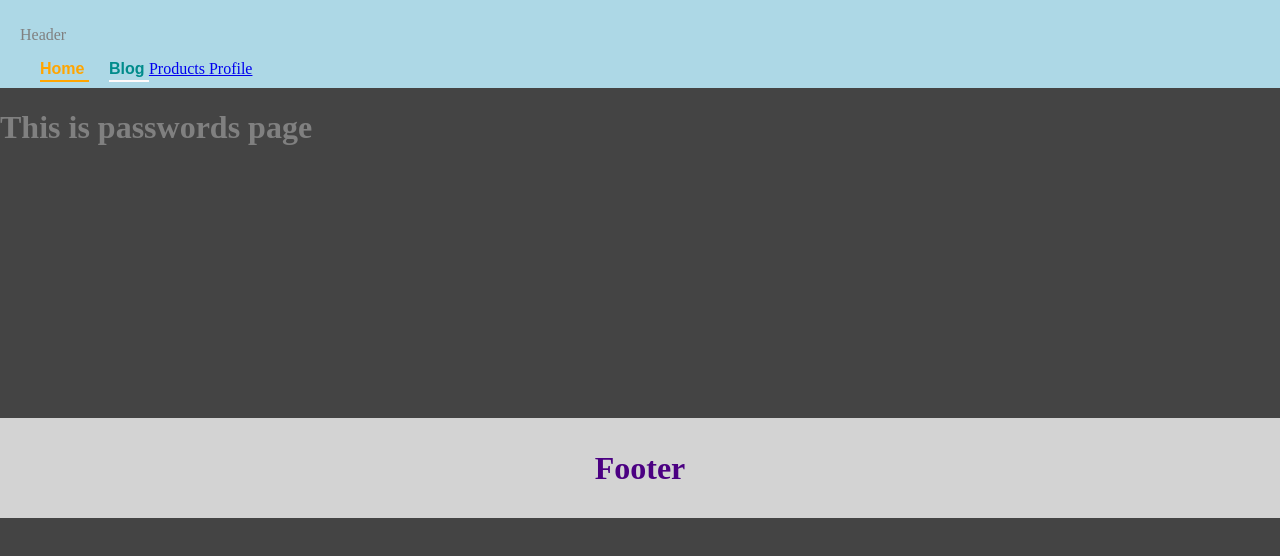
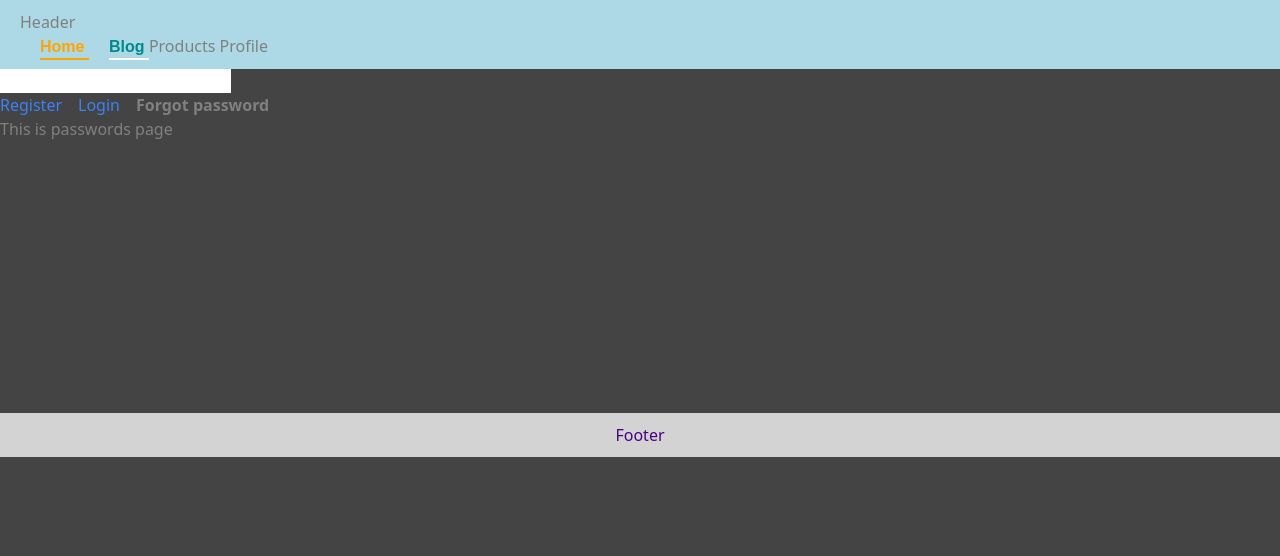
Before and after one commit to AbrorBoqiyev/mynextProject, a Next.js app: page /forgot-password in a window 1280 px wide. Shown: the top 556 px of the page. Built offline with nearby package versions, Linux system fonts and the light colour scheme.

Commit message:
creating template page

```diff
--- /dev/null
+++ b/src/app/(auth)/template.tsx
@@ -0,0 +1,39 @@
+"use client";
+import Link from "next/link";
+import { useState } from "react"
+import { usePathname } from "next/navigation";
+import "./styles.css";
+
+
+
+const navlinks = [
+    { name: "Register", href: "/register" },
+    { name: "Login", href: "/login" },
+    { name: "Forgot password", href: "/forgot-password" },
+];
+
+export default function AuthLayout({ children, }: { children: React.ReactNode; }) {
+    const pathname = usePathname();
+    const [input, setInput] = useState("");
+
+
+    return (
+        <div>
+            <div>
+                <input value={input} onChange={(e) => setInput(e.target.value)} />
+            </div>
+            {navlinks.map((link) => {
+                const isActive = pathname.startsWith(link.href);
+
+                return (
+                    <Link href={link.href} key={link.name}
+                        className={isActive ? "font-bold mr-4" : "text-blue-500 mr-4"}
+                    >
+                        {link.name}
+                    </Link>
+                );
+            })}
+            {children}
+        </div>
+    )
+}
```
